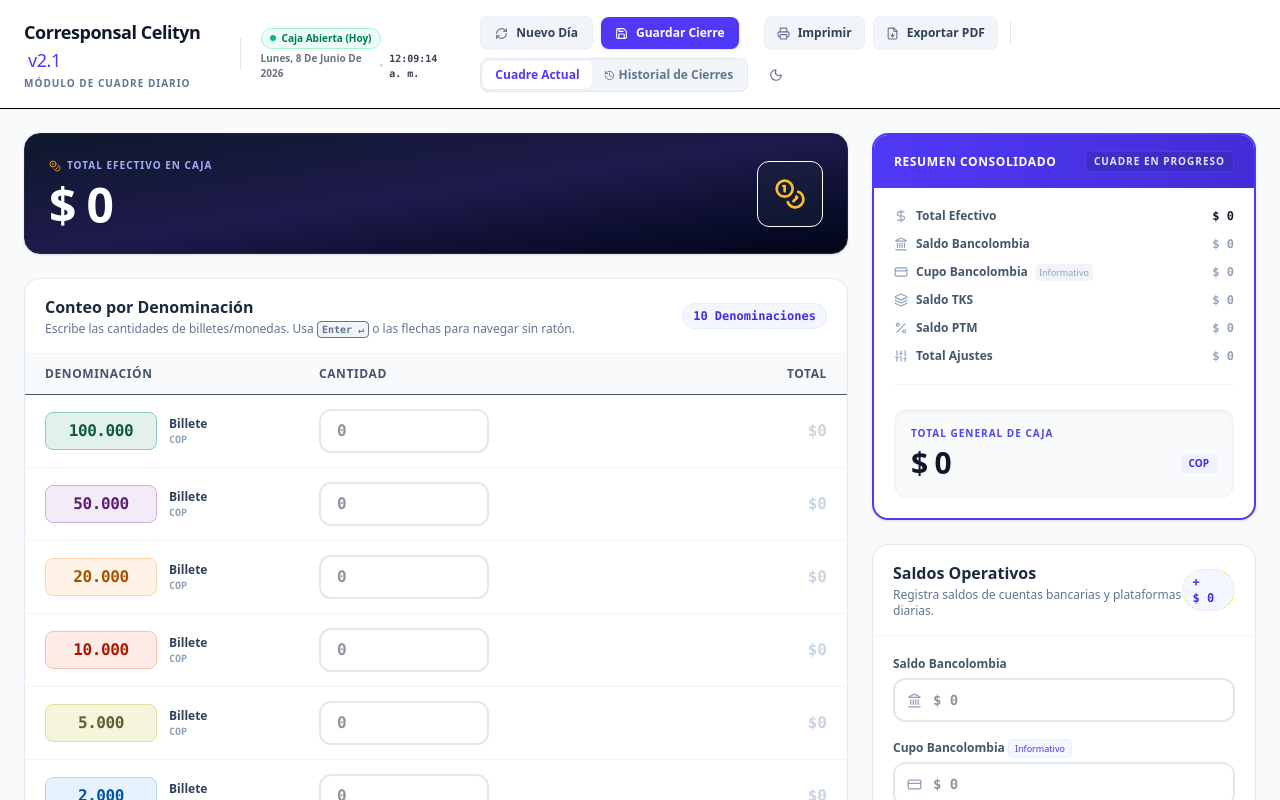
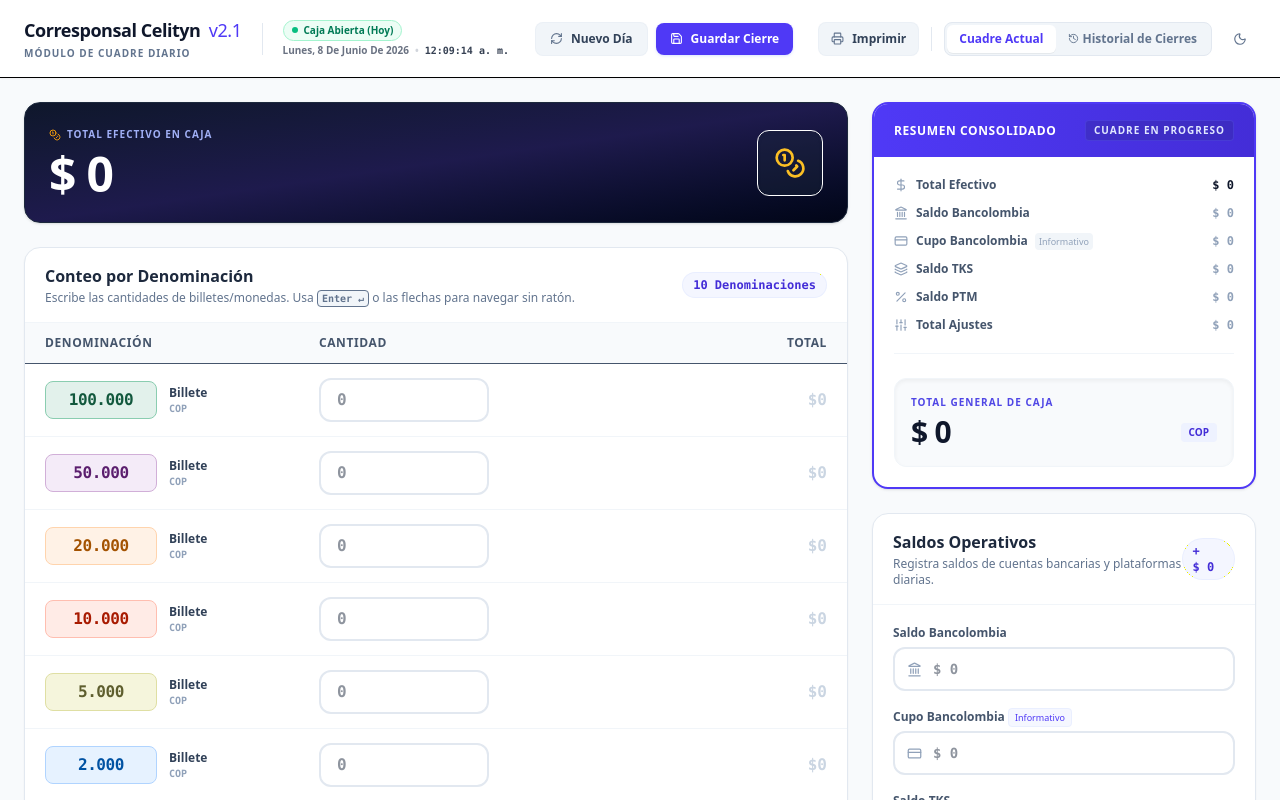
Before and after one commit to boterogabriel371-boop/corresponsal_bancolombia, a React (Vite) app: page / in a window 1280 px wide. Shown: the top 800 px of the page. Built offline with nearby package versions, Linux system fonts and the light colour scheme.

Commit message:
refactor: remove PDF export functionality
Eliminate legacy PDF export code and dependencies to reduce complexity and dependency overhead.

```diff
--- a/src/App.tsx
+++ b/src/App.tsx
@@ -18,9 +18,7 @@ import PrintReportView from "./components/PrintReportView";
 import GoogleSheetsSync from "./components/GoogleSheetsSync";
 import { syncClosureToGoogleSheets } from "./sheetsService";
 
-// Libraries for PDF generation
-import { jsPDF } from "jspdf";
-import html2canvas from "html2canvas";
+
 
 import {
   CheckCircle2,
@@ -136,8 +134,6 @@ export default function App() {
   const [showNewDayModal, setShowNewDayModal] = useState(false);
   const [showSaveSuccessModal, setShowSaveSuccessModal] = useState(false);
   const [justSavedClosure, setJustSavedClosure] = useState<CashClosure | null>(null);
-  const [isExporting, setIsExporting] = useState(false);
-  const [exportMessage, setExportMessage] = useState("");
 
   // Hidden print element target
   const [printClosure, setPrintClosure] = useState<CashClosure | null>(null);
@@ -168,76 +164,7 @@ export default function App() {
     };
   };
 
-  // Handler to export ANY closure as PDF using jsPDF + html2canvas
-  const handleExportPDF = async (closure: CashClosure) => {
-    setIsExporting(true);
-    setExportMessage("Generando documento PDF de alta fidelidad...");
-    setPrintClosure(closure);
 
-    // Wait short delay to guarantee React has updated the offscreen DOM
-    setTimeout(async () => {
-      try {
-        const element = document.getElementById("hidden-print-report-wrapper");
-        if (!element) {
-          throw new Error("No se pudo encontrar el contenedor de impresión (#hidden-print-report-wrapper).");
-        }
-
-        // Workaround for html2canvas crashing on Tailwind v4's oklch() color function parser.
-        // We temporarily redefine document.styleSheets to be empty during parsing so html2canvas
-        // bypasses raw stylesheet processing and relies solely on the browser-resolved computed
-        // style values (which the browser naturally translates to standard RGB/RGBA values!).
-        const originalStyleSheetsDescriptor = Object.getOwnPropertyDescriptor(Document.prototype, "styleSheets");
-        Object.defineProperty(document, "styleSheets", {
-          get: () => [],
-          configurable: true,
-        });
-
-        let canvas;
-        try {
-          canvas = await html2canvas(element, {
-            scale: 2, // High DPI rendering
-            useCORS: true,
-            logging: true, // Enable logging for debugging
-            backgroundColor: "#ffffff",
-            windowWidth: 792, // Explicitly set width to prevent viewport scaling bugs
-          });
-        } finally {
-          // Restore original document.styleSheets descriptor
-          if (originalStyleSheetsDescriptor) {
-            Object.defineProperty(document, "styleSheets", originalStyleSheetsDescriptor);
-          } else {
-            delete (document as any).styleSheets;
-          }
-        }
-
-        const imgData = canvas.toDataURL("image/png", 1.0);
-
-        // Use custom sizing for letter page (612pt width x 792pt height)
-        const pdf = new jsPDF({
-          orientation: "p",
-          unit: "pt",
-          format: "letter",
-        });
-
-        const pdfWidth = 612;
-        const pdfHeight = 792;
-
-        // Calculate proportional height
-        const imgHeight = (canvas.height * pdfWidth) / canvas.width;
-
-        pdf.addImage(imgData, "PNG", 0, 0, pdfWidth, imgHeight);
-
-        const dateStr = new Date(closure.createdAt).toISOString().split("T")[0];
-        pdf.save(`Cuadre-de-Caja_${dateStr}.pdf`);
-      } catch (err: any) {
-        console.error("PDF generation failed:", err);
-        alert(`Ocurrió un error al generar el PDF: ${err?.message || err}. Por favor reintente o utilice la opción de imprimir directamente.`);
-      } finally {
-        setIsExporting(false);
-        setExportMessage("");
-      }
-    }, 450);
-  };
 
   // Direct print action
   const handlePrint = (closure: CashClosure) => {
@@ -260,7 +187,6 @@ export default function App() {
       <Header
         onSave={handleSaveClosure}
         onPrint={() => handlePrint(getCurrentStateAsClosure())}
-        onExportPDF={() => handleExportPDF(getCurrentStateAsClosure())}
         onNewDay={() => setShowNewDayModal(true)}
         theme={theme}
         toggleTheme={toggleTheme}
@@ -291,7 +217,6 @@ export default function App() {
           /* TAB 2: HISTORIAL DE CIERRES (INDEPENDENT SCREEN) */
           <ClosureHistory
             onPrintHistoric={handlePrint}
-            onExportHistoricPDF={handleExportPDF}
           />
         )}
       </main>
@@ -446,22 +371,12 @@ export default function App() {
               ¿Qué te gustaría hacer con este snapshot auditado antes de iniciar un nuevo día?
             </p>
 
-            <div className="grid grid-cols-2 gap-2" id="modal-ss-quick-btns">
-              <button
-                onClick={() => {
-                  handleExportPDF(justSavedClosure);
-                }}
-                className="inline-flex justify-center items-center gap-1.5 px-3 py-2.5 text-xs font-bold text-gray-700 dark:text-slate-300 bg-slate-100 dark:bg-slate-800 hover:bg-slate-200 dark:hover:bg-slate-700 rounded-xl transition-all cursor-pointer"
-                id="btn-ss-pdf"
-              >
-                <Download size={13} />
-                Descargar PDF
-              </button>
+            <div className="flex justify-center" id="modal-ss-quick-btns">
               <button
                 onClick={() => {
                   handlePrint(justSavedClosure);
                 }}
-                className="inline-flex justify-center items-center gap-1.5 px-3 py-2.5 text-xs font-bold text-gray-700 dark:text-slate-300 bg-slate-100 dark:bg-slate-800 hover:bg-slate-200 dark:hover:bg-slate-700 rounded-xl transition-all cursor-pointer"
+                className="w-full inline-flex justify-center items-center gap-1.5 px-3 py-2.5 text-xs font-bold text-gray-700 dark:text-slate-300 bg-slate-100 dark:bg-slate-800 hover:bg-slate-200 dark:hover:bg-slate-700 rounded-xl transition-all cursor-pointer"
                 id="btn-ss-print"
               >
                 <FileText size={13} />
@@ -495,17 +410,7 @@ export default function App() {
         </div>
       )}
 
-      {/* OVERLAY EXPORTING SPINNER */}
-      {isExporting && (
-        <div className="fixed inset-0 z-[100] flex items-center justify-center bg-slate-900/60 backdrop-blur-xs" id="exporting-overlay">
-          <div className="bg-white dark:bg-slate-900 rounded-xl p-5 shadow-xl border border-gray-150 dark:border-slate-800 flex flex-col items-center justify-center gap-3.5" id="exporting-box">
-            <Loader2 className="animate-spin text-slate-900 dark:text-indigo-400" size={32} />
-            <p className="text-xs font-bold text-gray-700 dark:text-slate-300 font-mono tracking-tight" id="exporting-message">
-              {exportMessage}
-            </p>
-          </div>
-        </div>
-      )}
+
 
     </div>
   );
--- a/src/components/ClosureHistory.tsx
+++ b/src/components/ClosureHistory.tsx
@@ -32,11 +32,10 @@ import {
 
 interface ClosureHistoryProps {
   onPrintHistoric: (closure: CashClosure) => void;
-  onExportHistoricPDF: (closure: CashClosure) => void;
   onDeleteClosure?: (id: string) => void;
 }
 
-export default function ClosureHistory({ onPrintHistoric, onExportHistoricPDF }: ClosureHistoryProps) {
+export default function ClosureHistory({ onPrintHistoric }: ClosureHistoryProps) {
   const { closures, deleteClosure, selectedClosureId, setSelectedClosureId } = useCashStore();
 
   // Custom delete item confirmation state
@@ -250,14 +249,7 @@ export default function ClosureHistory({ onPrintHistoric, onExportHistoricPDF }:
                 >
                   <Printer size={15} />
                 </button>
-                <button
-                  onClick={() => onExportHistoricPDF(selectedClosure)}
-                  className="p-2 text-slate-500 hover:text-indigo-650 dark:text-slate-400 dark:hover:text-white hover:bg-slate-100 dark:hover:bg-slate-800 rounded-lg transition-colors cursor-pointer"
-                  title="Descargar PDF de este cierre"
-                  id="det-btn-pdf"
-                >
-                  <FileDown size={15} />
-                </button>
+
                 <div className="h-6 w-px bg-slate-200 dark:bg-slate-800 mx-1" id="det-divider"></div>
                 <button
                   onClick={() => setShowDeleteConfirm(true)}
--- a/src/components/Header.tsx
+++ b/src/components/Header.tsx
@@ -23,13 +23,12 @@ import {
 interface HeaderProps {
   onSave: () => void;
   onPrint: () => void;
-  onExportPDF: () => void;
   onNewDay: () => void;
   theme: "light" | "dark";
   toggleTheme: () => void;
 }
 
-export default function Header({ onSave, onPrint, onExportPDF, onNewDay, theme, toggleTheme }: HeaderProps) {
+export default function Header({ onSave, onPrint, onNewDay, theme, toggleTheme }: HeaderProps) {
   const { activeTab, setActiveTab, selectedClosureId, setSelectedClosureId } = useCashStore();
   const [time, setTime] = useState(new Date());
 
@@ -115,15 +114,7 @@ export default function Header({ onSave, onPrint, onExportPDF, onNewDay, theme,
               <span className="hidden md:inline">Imprimir</span>
             </button>
 
-            <button
-              onClick={onExportPDF}
-              className="inline-flex items-center gap-2 px-3 py-2 text-xs font-bold text-slate-700 dark:text-slate-200 bg-slate-100 dark:bg-slate-800 hover:bg-slate-200 dark:hover:bg-slate-700 border border-slate-200/40 dark:border-slate-700/30 rounded-lg transition-all duration-150 cursor-pointer"
-              title="Exportar reporte actual a PDF"
-              id="btn-pdf"
-            >
-              <FileDown size={13} className="text-slate-500 dark:text-slate-400" />
-              <span className="hidden md:inline">Exportar PDF</span>
-            </button>
+
           </>
         ) : (
           <button
```
